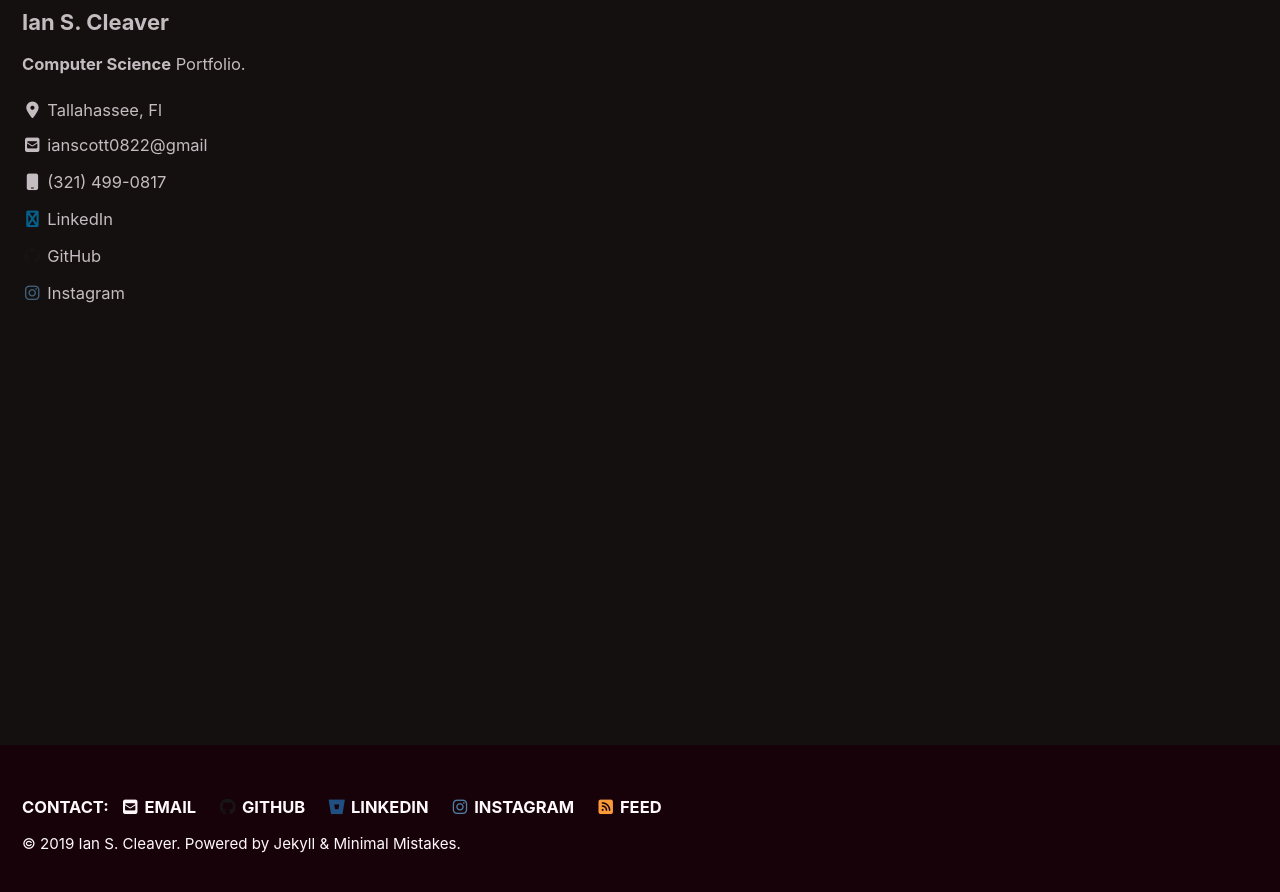
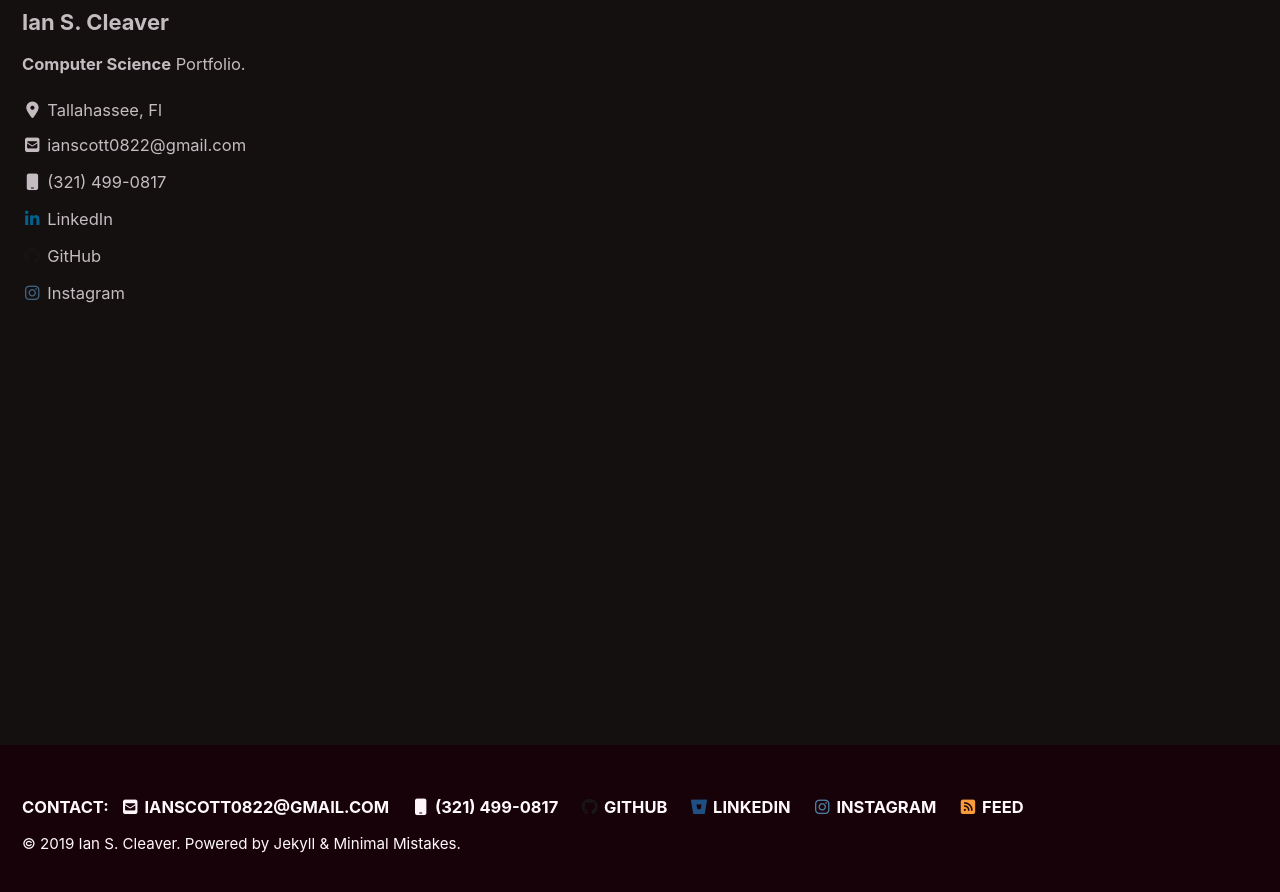
Before and after one commit to IanCleaver/IanCleaver.github.io, a Jekyll site: the page built from index.html, in a window 1280 px wide and 900 px high, scrolled down 222 px. Shown: the top 892 px of the window. Built offline with Jekyll 4.4.1, drawn with Linux system fonts in a browser that asks for light colours; cached includes are drawn as plain includes; nearby versions of some CDN libraries; the list of posts is cut into pages by our own code.

Commit message:
Update _config.yml

```diff
--- a/_config.yml
+++ b/_config.yml
@@ -113,14 +113,14 @@ author:
   location         : "Tallahassee, Fl"
   email            :
   links:
-    - label: "ianscott0822@gmail"
+    - label: "ianscott0822@gmail.com"
       icon: "fas fa-fw fa-envelope-square"
       url: mailto:ianscott0822@gmail.com
     - label: "(321) 499-0817"
       icon: "fas fa-fw fa-mobile"
       url: "https://iancleaver.github.io/"
     - label: "LinkedIn"
-      icon: "fas fa-fw fa-linkedin"
+      icon: "fas fa-fw fa fa-linkedin"
       url: "https://linkedin.com/in/ian-cleaver"
     - label: "Twitter"
       icon: "fab fa-fw fa-twitter-square"
@@ -138,9 +138,12 @@ author:
 # Site Footer
 footer:
   links:
-    - label: "Email"
+    - label: "ianscott0822@gmail.com"
       icon: "fas fa-fw fa-envelope-square"
       url: mailto:ianscott0822@gmail.com
+    - label: "(321) 499-0817"
+      icon: "fas fa-fw fa-mobile"
+      url: "https://iancleaver.github.io/"
     - label: "Facebook"
       icon: "fab fa-fw fa-facebook-square"
       #url: "https://facebook.com/ian.pasayes"
```
